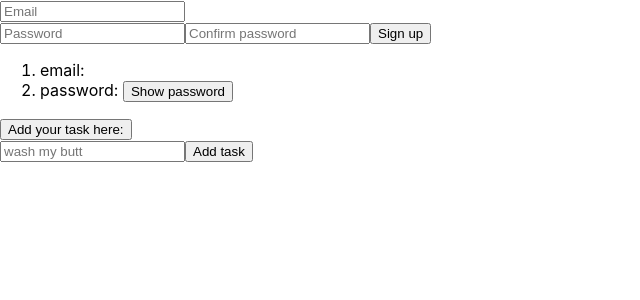
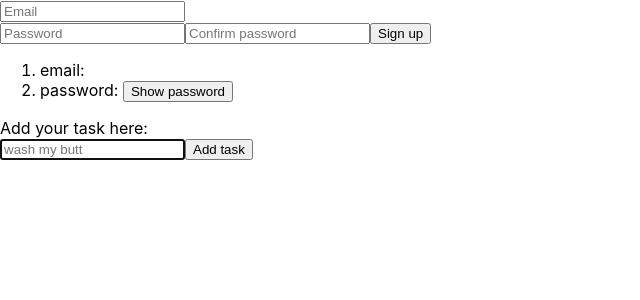
Before and after one commit to Thaotic-good/First-React-project, a React (Create React App) app: page / in a window 1280 px wide. Shown: the top 300 px of the page, without its empty margins (0-640 px from the left). Built offline with nearby package versions, Linux system fonts and the light colour scheme.

Commit message:
adding useRef

```diff
--- a/src/SignUpForm.jsx
+++ b/src/SignUpForm.jsx
@@ -1,11 +1,5 @@
-import React, {useRef, useState} from "react";
-
-{/*
-BACKLOG:
-    - if the password is invalid, keep input value, do not reset it to " ", but keep for
-    - the time of password show is very short and I don't know why
-*/
-}
+import React, {useEffect, useRef, useState} from "react";
+/*BACKLOG: 1. the time of password show is very short and I don't know why*/
 
 function SignUpForm() {
     const [email, setEmail] = useState("")
@@ -17,8 +11,6 @@ function SignUpForm() {
     const failedInputEmail = useRef(null)
     const failedInputPassword = useRef(null)
     const failedInputConfirmed = useRef(null)
-    const [errors, setErrors] = useState({})
-
 
     const isEmailValid = () => email.includes("@")
     const isPasswordInvalid = () => (password.length < 8)
--- a/src/ToDoApp.jsx
+++ b/src/ToDoApp.jsx
@@ -24,23 +24,19 @@ function ToDoApp() {
     };
     const handleTodoInputChange = (event) => {
         setCurrentTask(event.target.value)
-    }
-    {/*event.target.value = for updating the state variable currentTask to what is currently in the targeted field*/
-    }
+    } /*event.target.value = for updating the state variable currentTask to what is currently in the targeted field*/
 
-    const handleButtonClick = ()=> {
-        if (inputRef.current)
-        /*condition is to check if the input is mounted and nut 'null' anymore*/ {
-            inputRef.current.focus();
-        /*now the input element is mounted, .focus method is applied on it*/
-        }}
+    useEffect(()=>inputRef.current.focus())
+
+
+    /*condition is to check if the input is mounted and nut 'null' anymore*/
+    /*now the input element is mounted, .focus method is applied on it*/
     /* .current = provides direct access to the element it is attached to
     * .focus= native DOM method for buttons, input fields, links*/
     return (
         <>
             <form>
-                <button ref={handleButtonClick}>Add your task here:</button>
-                {/**/}
+                <label htmlFor="newTask" >Add your task here:</label>
                 <div>
                     <input
                         ref={inputRef}
@@ -64,5 +60,4 @@ function ToDoApp() {
         </>
     )
 }
-
 export default ToDoApp;
```
